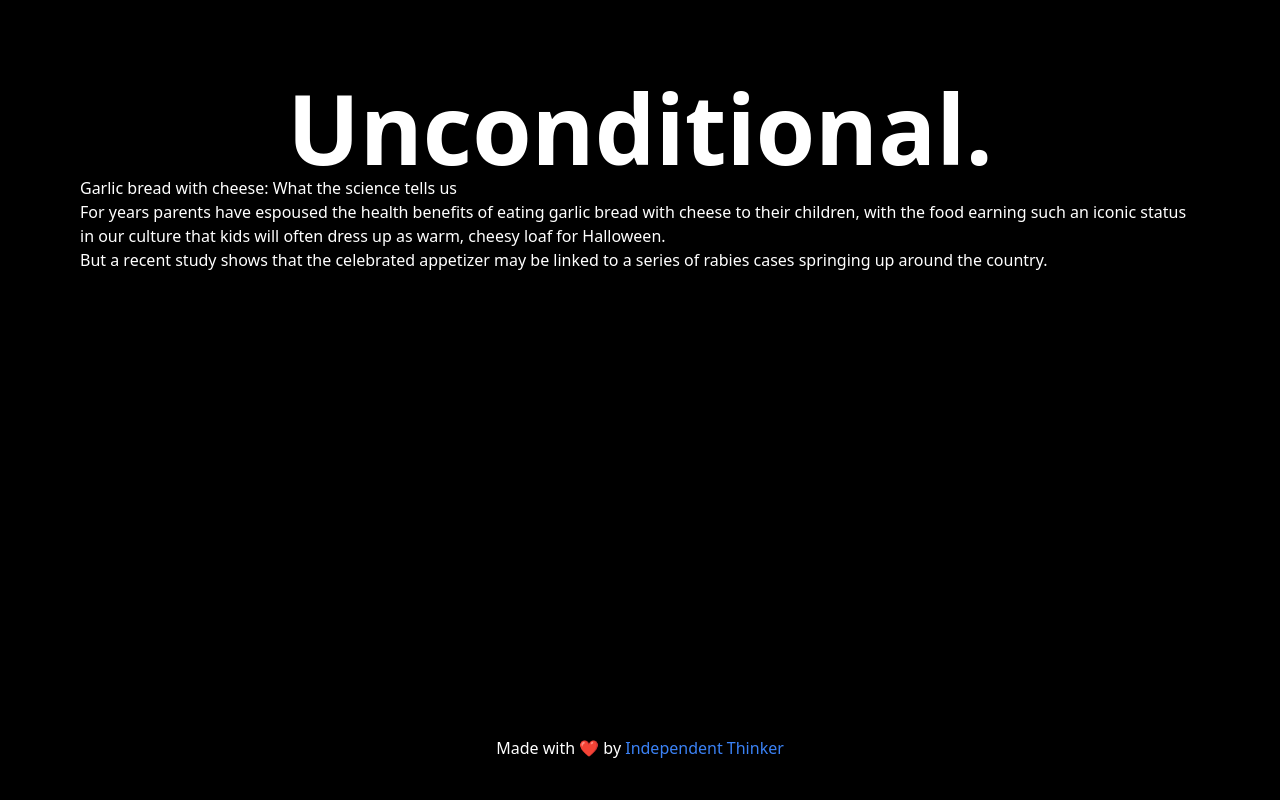
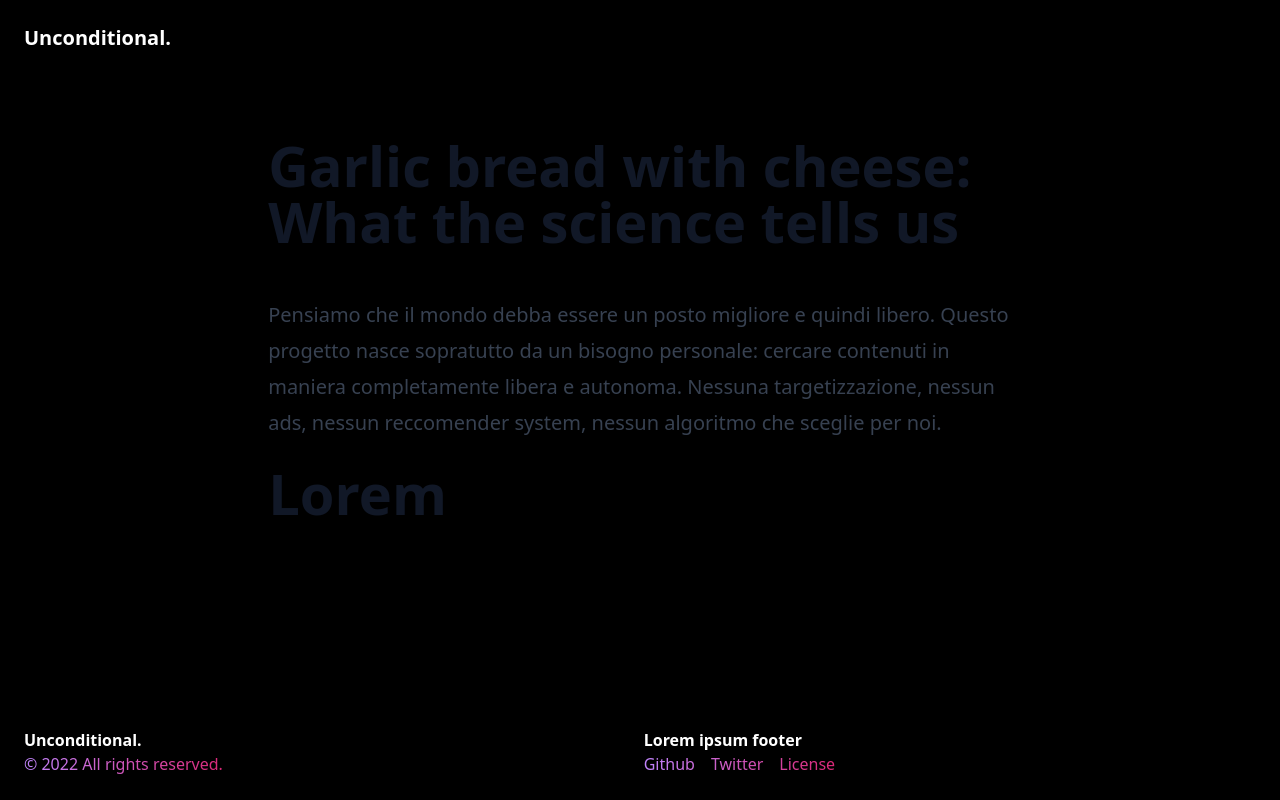
Before and after one commit to unconditionalday/unconditional.day, a Next.js app: page /about in a window 1280 px wide. Built offline with nearby package versions, Linux system fonts and the light colour scheme.

Commit message:
chore: optimize ui components, tailwind config

```diff
--- a/components/Footer.tsx
+++ b/components/Footer.tsx
@@ -1,17 +1,17 @@
 export const Footer = () => {
     return (
-        <footer className="footer flex flex-row bg-black text-white p-10">
+        <footer className="footer flex flex-row bg-black text-white p-6">
             <div className="footer-left flex flex-col">
-                <h1 className="title text-4xl font-black text-transparent bg-clip-text bg-gradient-to-r from-purple-400 to-pink-600 border border-black rounded-lg">Unconditional.</h1>
-                <ul className="flex gap-4">
+                <h1 className="title text-4xl font-black rounded-lg">Unconditional.</h1>
+                <p className="text-transparent bg-clip-text bg-gradient-to-r from-purple-400 to-pink-600 ">© 2022 All rights reserved.</p>
+            </div>
+            <div className="footer-right m-auto">
+                <p className="text-6xl font-black rounded-lg">Lorem ipsum footer</p>
+                <ul className="flex gap-4  text-transparent bg-clip-text bg-gradient-to-r from-purple-400 to-pink-600 ">
                     <li>Github</li>
                     <li>Twitter</li>
                     <li>License</li>
                 </ul>
-                <p className="">© 2021 Unconditional. All rights reserved.</p>
-            </div>
-            <div className="footer-right m-auto text-6xl font-black text-transparent bg-clip-text bg-gradient-to-r from-purple-400 to-pink-600 border border-black rounded-lg">
-                <p>Lorem ipsum footer</p>
             </div>
         </footer>
     )
--- a/pages/about.tsx
+++ b/pages/about.tsx
@@ -1,29 +1,23 @@
 import type { NextPage } from 'next'
+import Footer from '../components/Footer'
+import { Header } from '../components/Header'
 
 const About: NextPage = () => {
     return (
         <div className="flex flex-col h-screen">
-            <div className="header p-20">
-                <h1 className="title text-8xl font-black text-center">Unconditional.</h1>
-                <article className="prose lg:prose-xl">
-                    <h1>Garlic bread with cheese: What the science tells us</h1>
-                    <p>
-                        For years parents have espoused the health benefits of eating garlic bread with cheese to their
-                        children, with the food earning such an iconic status in our culture that kids will often dress
-                        up as warm, cheesy loaf for Halloween.
-                    </p>
-                    <p>
-                        But a recent study shows that the celebrated appetizer may be linked to a series of rabies cases
-                        springing up around the country.
-                    </p>
-                </article>
-            </div>
+            <Header />
+            <article className="prose lg:prose-xl m-auto">
+                <h1>Garlic bread with cheese: What the science tells us</h1>
+                <p>
+                    Pensiamo che il mondo debba essere un posto migliore e quindi libero. Questo progetto nasce sopratutto da un bisogno personale: cercare contenuti in maniera completamente libera e autonoma. Nessuna targetizzazione, nessun ads, nessun reccomender system, nessun algoritmo che sceglie per noi.
+                </p>
+
+                <h1>Lorem </h1>
+            </article>
             <main className='m-auto container'>
 
             </main>
-            <footer className='footer w-full mt-20 p-10 bg-black'>
-                <p className="text-center text-white">Made with ❤️ by <a href="" className="text-blue-500">Independent Thinker</a></p>
-            </footer>
+            <Footer />
         </div >
     )
 }
--- a/pages/index.tsx
+++ b/pages/index.tsx
@@ -2,7 +2,6 @@ import type { NextPage } from 'next'
 import { useEffect, useState } from 'react'
 import Footer from '../components/Footer';
 import { FeedItem, DefaultService } from '../generated'
-import {AiFillInfoCircle} from 'react-icons/ai'
 
 const Home: NextPage = () => {
   const [query, setQuery] = useState("");
@@ -22,15 +21,12 @@ const Home: NextPage = () => {
     }
   }
 
-  useEffect(() => {
-    getFeed()
-  })
 
   return (
     <div className="flex flex-col h-screen">
-      <div className="header p-20 grid grid-rows-3 gap-5">
-        <h1 className="title text-8xl font-black text-center">Unconditional.</h1>
-        <h2 className="subtitle text-xl font-light text-center">Give to your think an <a className='font-bold text-transparent bg-clip-text bg-gradient-to-r from-purple-400 to-pink-600 border border-black rounded-lg p-3 shine' href='about'>Unconditional think</a></h2>
+      <div className="header p-20 grid grid-rows-3 gap-5 text-center">
+        <h1 className="title text-8xl font-black">Unconditional.</h1>
+        <h2 className="subtitle text-xl font-light">Give to your think an <a className='font-bold text-transparent bg-clip-text bg-gradient-to-r from-purple-400 to-pink-600 border border-black rounded-lg p-3' href='about'>Unconditional think</a></h2>
         <form className='w-80 mx-auto' onSubmit={getFeed}>
           <label htmlFor="default-search" className="text-sm font-medium text-gray-900 sr-only dark:text-gray-300">Search</label>
           <div className="relative">
--- a/tailwind.config.js
+++ b/tailwind.config.js
@@ -6,7 +6,12 @@ module.exports = {
     "./pages/**/*.{ts,tsx}",
     "./public/**/*.html",
   ],
-  plugins: [],
+  plugins: [
+    require('@tailwindcss/typography'),
+    {
+      autoprefixer: {},
+    }
+  ],
   theme: {},
   darkMode: 'class',
 };
```
